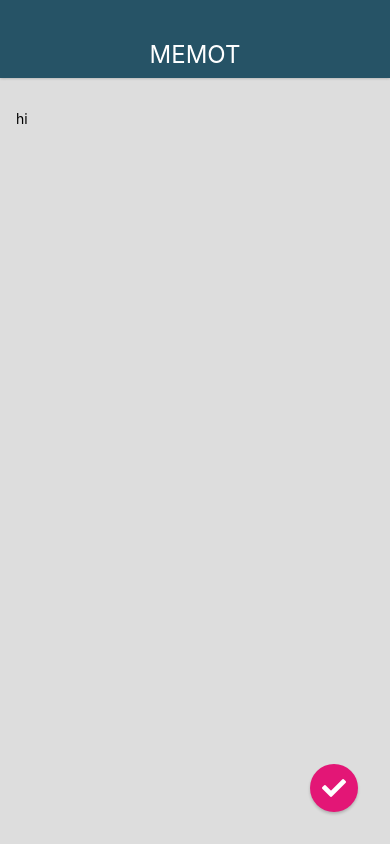
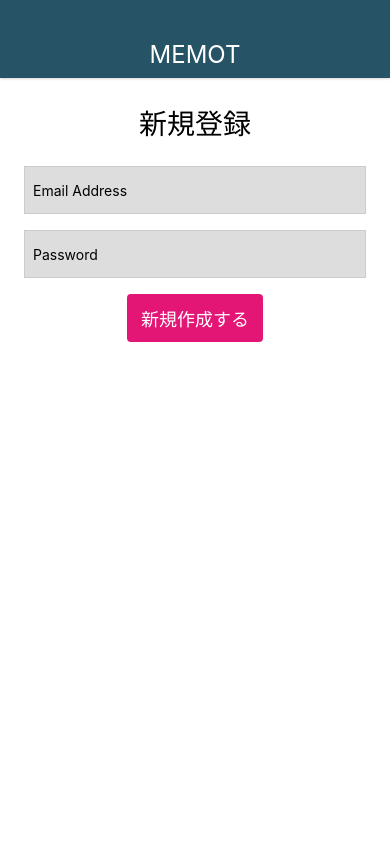
Before and after one commit to tomoki-inoue1221/MemoApp, a React Native app: screen / in a window 390 px wide. Built offline with nearby package versions, Linux system fonts and the light colour scheme.

Commit message:
全画面の構造体の作成完了

```diff
--- a/App.js
+++ b/App.js
@@ -5,6 +5,8 @@
 import MemoListScreen from './src/screens/MemoListScreen';
 import MemoDetailScreen from './src/screens/MemoDetailScreen';
 import MemoEditScreen from './src/screens/MemoEditScreen';
+import LoginScreen from './src/screens/LoginScreen';
+import SignUpScreen from './src/screens/SignUpScreen';
 
 export default class App extends React.Component {
   render() {
@@ -13,7 +15,9 @@
         <AppBar />
         {/* <MemoListScreen /> */}
         {/* <MemoDetailScreen /> */}
-        <MemoEditScreen />
+        {/* <MemoEditScreen /> */}
+        {/* <LoginScreen /> */}
+        <SignUpScreen />
       </View>
     );
   }
--- /dev/null
+++ b/src/screens/LoginScreen.js
@@ -0,0 +1,54 @@
+import React from 'react';
+import { StyleSheet, View, Text, TextInput, TouchableHighlight } from 'react-native';
+
+class LoginScreen extends React.Component {
+  render() {
+    return (
+      <View style={styles.container}>
+        <Text style={styles.title}>ログイン</Text>
+        <TextInput style={styles.input} value="Email Address" />
+        <TextInput style={styles.input} value="Password" />
+        <TouchableHighlight underlayColor="#C700F66" style={styles.button} onPress={() => {}}>
+          <Text style={styles.buttonTitle}>ログインする</Text>
+        </TouchableHighlight>
+      </View>
+    );
+  }
+}
+
+const styles = StyleSheet.create({
+  container: {
+    flex: 1,
+    width: '100%',
+    padding: 24,
+    backgroundColor: '#fff',
+  },
+  title: {
+    fontSize: 28,
+    alignSelf: 'center',
+    marginBottom: 24,
+  },
+  input: {
+    backgroundColor: '#ddd',
+    height: 48,
+    marginBottom: 16,
+    borderWidth: 1,
+    borderColor: '#ccc',
+    padding: 8,
+  },
+  button: {
+    height: 48,
+    borderRadius: 4,
+    justifyContent: 'center',
+    alignItems: 'center',
+    backgroundColor: '#E31676',
+    width: '40%',
+    alignSelf: 'center',
+  },
+  buttonTitle: {
+    fontSize: 18,
+    color: '#fff',
+  },
+});
+
+export default LoginScreen;
--- /dev/null
+++ b/src/screens/SignUpScreen.js
@@ -0,0 +1,54 @@
+import React from 'react';
+import { StyleSheet, View, Text, TextInput, TouchableHighlight } from 'react-native';
+
+class SignUpScreen extends React.Component {
+  render() {
+    return (
+      <View style={styles.container}>
+        <Text style={styles.title}>新規登録</Text>
+        <TextInput style={styles.input} value="Email Address" />
+        <TextInput style={styles.input} value="Password" />
+        <TouchableHighlight underlayColor="#C700F66" style={styles.button} onPress={() => {}}>
+          <Text style={styles.buttonTitle}>新規作成する</Text>
+        </TouchableHighlight>
+      </View>
+    );
+  }
+}
+
+const styles = StyleSheet.create({
+  container: {
+    flex: 1,
+    width: '100%',
+    padding: 24,
+    backgroundColor: '#fff',
+  },
+  title: {
+    fontSize: 28,
+    alignSelf: 'center',
+    marginBottom: 24,
+  },
+  input: {
+    backgroundColor: '#ddd',
+    height: 48,
+    marginBottom: 16,
+    borderWidth: 1,
+    borderColor: '#ccc',
+    padding: 8,
+  },
+  button: {
+    height: 48,
+    borderRadius: 4,
+    justifyContent: 'center',
+    alignItems: 'center',
+    backgroundColor: '#E31676',
+    width: '40%',
+    alignSelf: 'center',
+  },
+  buttonTitle: {
+    fontSize: 18,
+    color: '#fff',
+  },
+});
+
+export default SignUpScreen;
```
